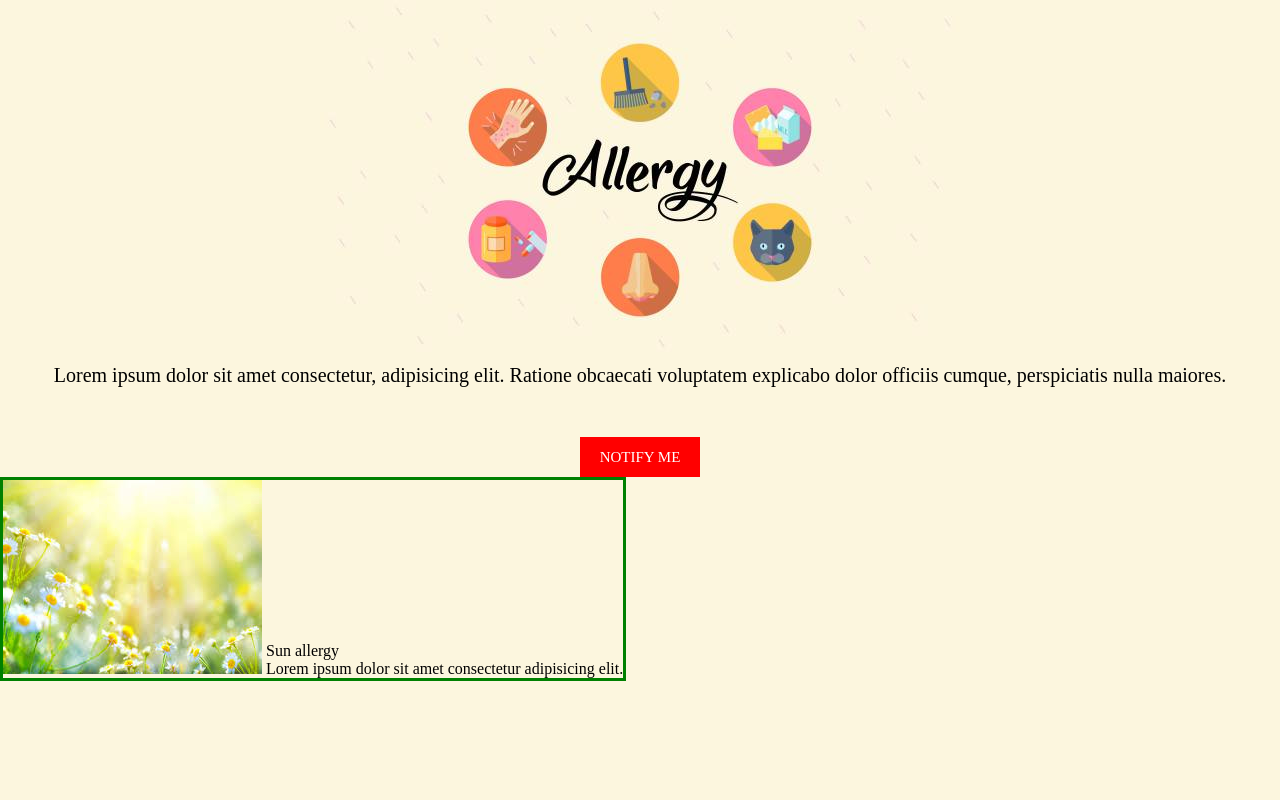
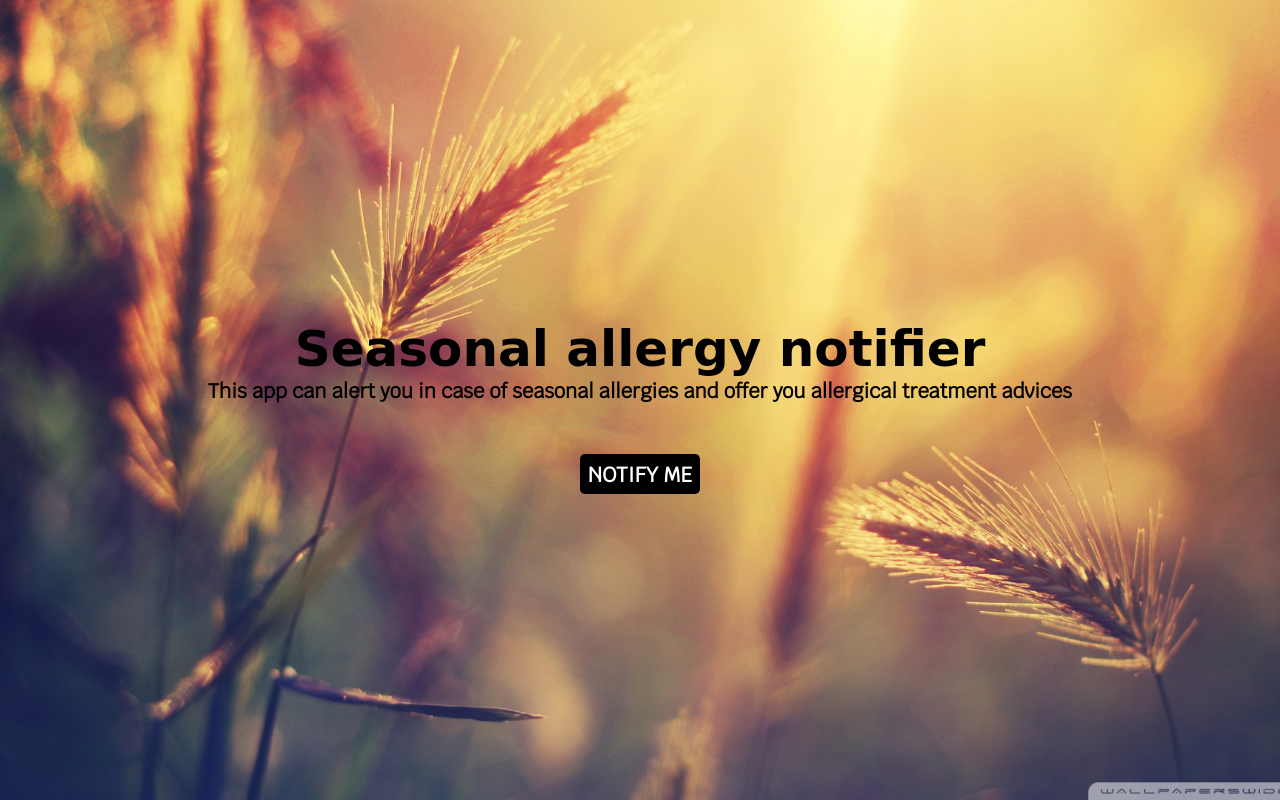
Before and after one commit to georgegl/AIPROJECT, a plain HTML site: page index.html in a window 1280 px wide. Drawn offline with Linux system fonts and the light colour scheme; a web font is replaced by a local one.

Commit message:
Index page almost done, start working on the dashboard

```diff
--- a/CSS/index.css
+++ b/CSS/index.css
@@ -11,54 +11,73 @@ article, aside, canvas, details, embed,
 figure, figcaption, footer, header, hgroup,
 menu, nav, output, ruby, section, summary,
 time, mark, audio, video {
+	border: 0;
+	font: inherit;
+	font-size: 100%;
 	margin: 0;
 	padding: 0;
-	border: 0;
-	font-size: 100%;
-	font: inherit;
 	vertical-align: baseline;
 }
-article{
-    border: green;
-    border-style: solid;
-    display: inline-block;
-    width:fit-content;
+.app-description{
+	font-size: 20px;
+	text-align: center;
+	font-family: 'Krub', sans-serif;
+	font-weight: bold;
+	margin: 0px 50px;
+	text-align: center;
 }
-.article-image{
-    max-height: 100%;
-}
-.article-text{
-    display:inline-block;
-}
-.article-text__title{
-    display: block;
-}
-.article-text__main-info{
-    display: block;
+.app-title{
+	font-family: 'Walter Turncoat', cursive;
+	font-size: 50px;
+	font-weight: bold;
+	text-align: center;
 }
 body{
-    background-color: rgb(252,246,222);
-    display: grid;
-    grid-template-rows: auto;
+    background-position: center center; /* Background image is centered vertically and horizontally at all times */
+	background-repeat: no-repeat;   /* Background image doesn't tile */
+	background-attachment: fixed; /* Background image is fixed in the viewport so that it doesn't move when the content's height is greater than the image's height */
+    background-size: cover; /* This is what makes the background image rescale based on the container's size */
+    background-color: #374955; /* Set a background color that will be displayed while the background image is loading */
+	height: 100%;
+	overflow: hidden;
+}
+.button {
+	background-color: white;
+	border: none;
+	border-radius: 5px;
+	background-color:black;
+	color:#fff;
+	font-family: 'Krub', sans-serif;
+	font-size: 130%;
+	font-weight: bold;
+	height: 40px;
+	left: 50%;
+	margin: 50px 0px;
+	position: relative;
+	transform: translateX(-50%);
+	width: 120px;
 }
 .button{
-    border-width: 0px;
-    height: 40px;
-    width: 120px;
+	cursor: pointer;
 }
-.image-container{
-    text-align: center;   /*workaround in order to center the image*/
+html{
+	height: 100%;
 }
-.notify-me{
-    background-color: red;
-    color:white;
-    font-family: inherit;
-    font-size: 15px;
-    margin: 50px 0px 0px 0px;
+.index-content{
+	color:black;
+	position: relative;
+	top:40%;
 }
-.text{
-    text-align: center;
+
+@media only screen and (max-width: 650px) {
+	.app-description{
+		font-size: 15px;
+		margin: 0px 50px;
+	}
+	.app-title{
+		font-size: 35px;
+	}
+	.button{
+		height: 30px;
+	}
 }
-.text--advertising{
-    font-size: 20px;
-}
--- /dev/null
+++ b/SCRIPTS/index.js
@@ -0,0 +1,32 @@
+window.onload = applyRandomBackground
+
+var backgroundImages = ["./IMAGES/indexBackground1.jpg", "./IMAGES/indexBackground2.jpg",
+    "./IMAGES/indexBackground3.jpg"]
+
+function applyRandomBackground() {
+    var randomNum = Math.floor(Math.random() * backgroundImages.length);
+    document.body.style.backgroundImage = "url(" + backgroundImages[randomNum] + ")";
+}
+
+function notifyMe() {
+    // Let's check if the browser supports notifications
+    if (!("Notification" in window)) {
+        alert("This browser does not support desktop notification");
+    }
+
+    // Let's check whether notification permissions have already been granted
+    else if (Notification.permission === "granted") {
+        window.open("./HTML/dashBoard.html", '_self');
+    }
+    // Otherwise, we need to ask the user for permission
+    else if (Notification.permission !== "denied") {
+        Notification.requestPermission().then(function (permission) {
+            if (permission === "granted") {
+                window.open("./HTML/dashBoard.html", '_self');
+            }
+        });
+    }
+
+    // At last, if the user has denied notifications, and you
+    // want to be respectful there is no need to bother them any more.
+}
--- a/index.html
+++ b/index.html
@@ -2,34 +2,23 @@
 <html>
 
 <head>
-  <link href="https://fonts.googleapis.com/css?family=Krub" rel="stylesheet">
+  <link href="https://fonts.googleapis.com/css?family=Krub|Walter+Turncoat" rel="stylesheet">
   <meta charset="utf-8" />
-  <meta http-equiv="X-UA-Compatible">
-  <title>Allergy adviser</title>
+  <title>Allergy notifier</title>
   <meta name="viewport" content="width=device-width, initial-scale=1">
   <link rel="stylesheet" type="text/css" href="./CSS/index.css" />
-  <script src=""></script>
+  <script type="text/javascript" src="../AIPROJECT/SCRIPTS/index.js"></script>
 </head>
 
 <body>
-  <div class="image-container">
-    <img src="./IMAGES/appImage.jpg" alt="App logo">
-  </div>
-  <section class="text text--advertising">
-    <p>Lorem ipsum dolor sit amet consectetur, adipisicing elit.
-      Ratione obcaecati voluptatem explicabo dolor officiis cumque,
-      perspiciatis nulla maiores.</p>
-    <button class="button notify-me">NOTIFY ME</button>
+  <section class="index-content">
+    <h1 class="app-title">Seasonal allergy notifier</h1>
+    <p class="app-description">This app can alert you in case of
+      seasonal
+      allergies and offer you allergical treatment advices
+    </p>
+    <button class="button" onclick="notifyMe()">NOTIFY ME</button>
   </section>
-  <div class="next-seasonal-allergies">
-    <article>
-      <img class="article-image" src="./IMAGES/sunImage.jpg" alt="Sun image">
-      <section class="article-text">
-        <h1 class="article-text__title">Sun allergy</h1>
-        <p class="article-text__main-info">Lorem ipsum dolor sit amet consectetur adipisicing elit.</p>
-      </section>
-    </article>
-  </div>
 </body>
 
 </html>
```
Also changed, not shown: HTML/dashBoard.html (added, +16 -0 lines), IMAGES/appImage.jpg (deleted), IMAGES/flowerImage.jpg (deleted), IMAGES/indexBackground1.jpg (added), IMAGES/indexBackground2.jpg (added), IMAGES/indexBackground3.jpg (added), IMAGES/sunImage.jpg (deleted), IMAGES/waspImage.jpg (deleted), SCRIPTS/dashBoard.js (added), 1 other file.
